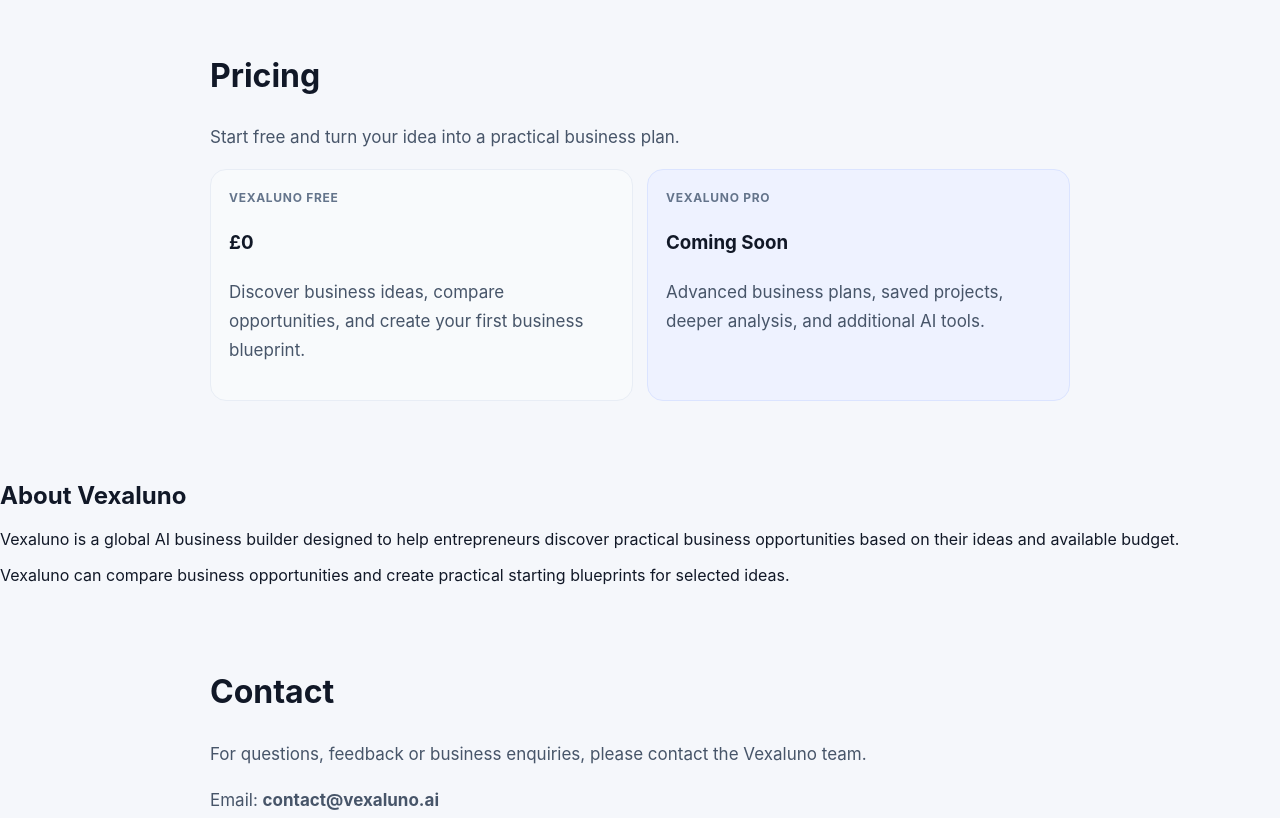
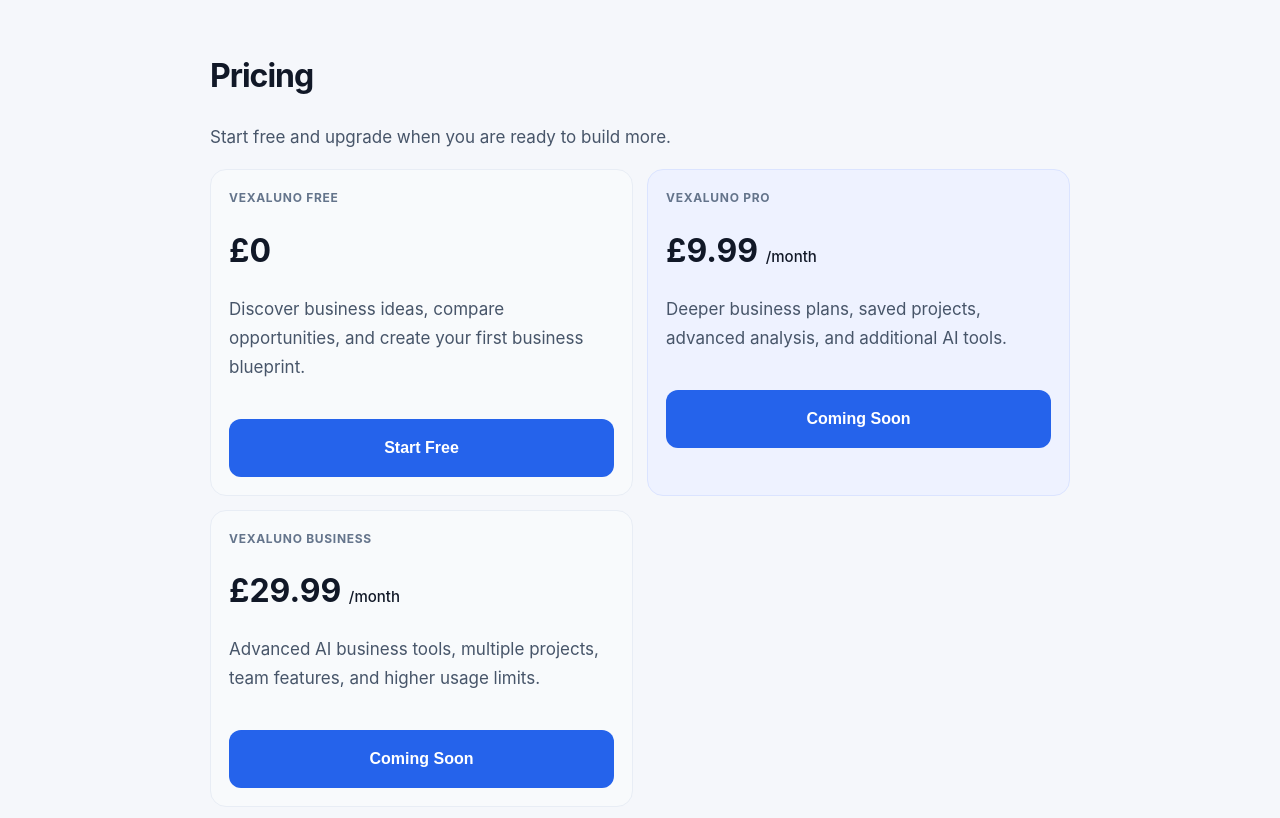
Before and after one commit to ahmadfrouh992-ux/Venturo, a website: page index.html in a window 1280 px wide. Shown: the part 900-1718 px from the top of the page. Drawn offline with Linux system fonts and the light colour scheme.

Commit message:
Update index.html

```diff
--- a/index.html
+++ b/index.html
@@ -1012,8 +1012,6 @@
 
   </div>
 
-</section>
-
 <section
   id="pricing"
   class="info-section"
@@ -1024,7 +1022,7 @@
   </h2>
 
   <p>
-    Start free and turn your idea into a practical business plan.
+    Start free and upgrade when you are ready to build more.
   </p>
 
   <div class="money-grid">
@@ -1032,10 +1030,10 @@
     <div class="mini-card">
 
       <strong>
-        Vexaluno Free
+        VEXALUNO FREE
       </strong>
 
-      <h3>
+      <h3 style="font-size:32px; margin:15px 0;">
         £0
       </h3>
 
@@ -1044,43 +1042,75 @@
         and create your first business blueprint.
       </p>
 
+      <button
+        type="button"
+        style="width:100%; margin-top:20px;"
+        onclick="document.getElementById('builder').scrollIntoView({behavior:'smooth'})"
+      >
+        Start Free
+      </button>
+
     </div>
 
+
     <div class="mini-card highlight">
 
       <strong>
-        Vexaluno Pro
+        VEXALUNO PRO
       </strong>
 
-      <h3>
+      <h3 style="font-size:32px; margin:15px 0;">
+        £9.99
+        <span style="font-size:15px; font-weight:500;">
+          /month
+        </span>
+      </h3>
+
+      <p>
+        Deeper business plans, saved projects,
+        advanced analysis, and additional AI tools.
+      </p>
+
+      <button
+        type="button"
+        style="width:100%; margin-top:20px;"
+        onclick="alert('Vexaluno Pro will be available soon.')"
+      >
         Coming Soon
+      </button>
+
+    </div>
+
+
+    <div class="mini-card">
+
+      <strong>
+        VEXALUNO BUSINESS
+      </strong>
+
+      <h3 style="font-size:32px; margin:15px 0;">
+        £29.99
+        <span style="font-size:15px; font-weight:500;">
+          /month
+        </span>
       </h3>
 
       <p>
-        Advanced business plans, saved projects,
-        deeper analysis, and additional AI tools.
+        Advanced AI business tools, multiple projects,
+        team features, and higher usage limits.
       </p>
 
+      <button
+        type="button"
+        style="width:100%; margin-top:20px;"
+        onclick="alert('Vexaluno Business will be available soon.')"
+      >
+        Coming Soon
+      </button>
+
     </div>
 
   </div>
-
-</section>
-
-  <h2>
-    About Vexaluno
-  </h2>
-
-  <p>
-    Vexaluno is a global AI business builder designed to help
-    entrepreneurs discover practical business opportunities
-    based on their ideas and available budget.
-  </p>
-
-  <p>
-    Vexaluno can compare business opportunities and create
-    practical starting blueprints for selected ideas.
-  </p>
 
 </section>
 
```
